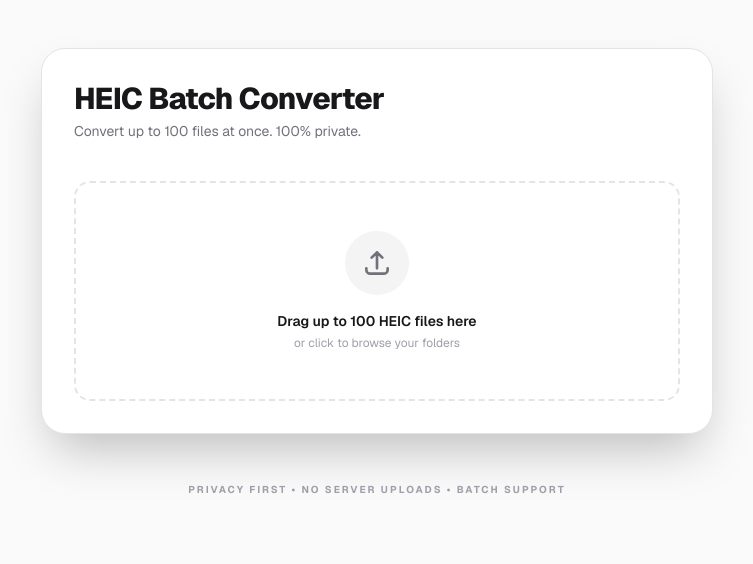
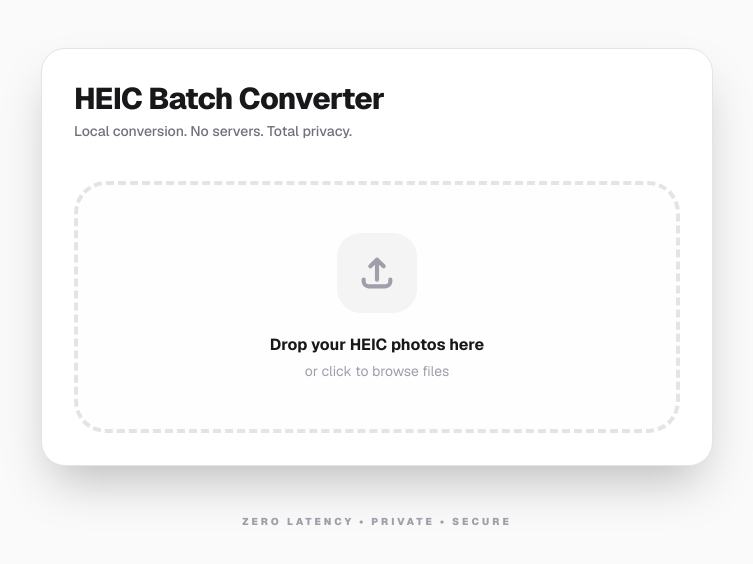
Before and after one commit to theneerajsahani/image-file-converter, a Next.js app: page / in a window 1280 px wide. Shown: the top 564 px of the page, without its empty margins (263-1016 px from the left). Built offline with nearby package versions, Linux system fonts and the light colour scheme.

Commit message:
Improve drag and drop robustness and add feedback

```diff
--- a/src/app/page.tsx
+++ b/src/app/page.tsx
@@ -15,15 +15,19 @@ export default function Home() {
   const [progress, setProgress] = useState(0);
   const [isDragging, setIsDragging] = useState(false);
 
-  const handleFiles = (selectedFiles: FileList | null) => {
+  const handleFiles = (selectedFiles: FileList | File[] | null) => {
     if (!selectedFiles) return;
+
+    console.log("Files received:", selectedFiles.length);
 
     const validFiles = Array.from(selectedFiles)
       .filter(f => f.name.toLowerCase().endsWith(".heic"))
-      .slice(0, 100); // Limit to 100 files
+      .slice(0, 100);
+
+    console.log("Valid HEIC files:", validFiles.length);
 
     if (validFiles.length === 0) {
-      alert("Please select .heic files");
+      alert("No valid .heic files found. Please make sure your files end with .heic");
       return;
     }
 
@@ -34,18 +38,24 @@ export default function Home() {
 
   const onDragOver = useCallback((e: React.DragEvent) => {
     e.preventDefault();
+    e.stopPropagation();
     setIsDragging(true);
   }, []);
 
   const onDragLeave = useCallback((e: React.DragEvent) => {
     e.preventDefault();
+    e.stopPropagation();
     setIsDragging(false);
   }, []);
 
   const onDrop = useCallback((e: React.DragEvent) => {
     e.preventDefault();
+    e.stopPropagation();
     setIsDragging(false);
-    handleFiles(e.dataTransfer.files);
+
+    if (e.dataTransfer.files && e.dataTransfer.files.length > 0) {
+      handleFiles(e.dataTransfer.files);
+    }
   }, []);
 
   const convertImages = async () => {
@@ -110,12 +120,12 @@ export default function Home() {
       <div className="w-full max-w-2xl p-8 bg-white dark:bg-zinc-900 rounded-3xl shadow-2xl border border-zinc-200 dark:border-zinc-800">
         <div className="flex justify-between items-start mb-10">
           <div>
-            <h1 className="text-3xl font-extrabold text-zinc-900 dark:text-zinc-50 tracking-tight text-left">HEIC Batch Converter</h1>
-            <p className="text-zinc-500 dark:text-zinc-400 text-sm mt-1">Convert up to 100 files at once. 100% private.</p>
+            <h1 className="text-3xl font-extrabold text-zinc-900 dark:text-zinc-50 tracking-tight">HEIC Batch Converter</h1>
+            <p className="text-zinc-500 dark:text-zinc-400 text-sm mt-1 font-medium">Local conversion. No servers. Total privacy.</p>
           </div>
           {files.length > 0 && (
-            <span className="px-3 py-1 bg-zinc-100 dark:bg-zinc-800 text-zinc-600 dark:text-zinc-400 rounded-full text-xs font-bold">
-              {files.length} {files.length === 1 ? 'file' : 'files'} selected
+            <span className="px-4 py-1.5 bg-zinc-900 dark:bg-zinc-50 text-zinc-50 dark:text-zinc-900 rounded-full text-[10px] font-black uppercase tracking-widest">
+              {files.length} {files.length === 1 ? 'file' : 'files'} ready
             </span>
           )}
         </div>
@@ -126,13 +136,12 @@ export default function Home() {
             onDragLeave={onDragLeave}
             onDrop={onDrop}
             className={`
-              relative group cursor-pointer
-              border-2 border-dashed rounded-2xl p-12
-              flex flex-col items-center justify-center gap-4
-              transition-all duration-200
+              relative border-4 border-dashed rounded-[2rem] p-12
+              flex flex-col items-center justify-center gap-5
+              transition-all duration-300 ease-in-out
               ${isDragging
-                ? "border-zinc-900 bg-zinc-100 dark:border-zinc-50 dark:bg-zinc-800/50 scale-[1.01]"
-                : "border-zinc-200 dark:border-zinc-800 hover:border-zinc-400 dark:hover:border-zinc-600"
+                ? "border-emerald-500 bg-emerald-50/50 dark:bg-emerald-500/5 scale-[1.01]"
+                : "border-zinc-200 dark:border-zinc-800 bg-zinc-50/30 dark:bg-zinc-950/30 hover:border-zinc-400 dark:hover:border-zinc-600"
               }
             `}
           >
@@ -141,30 +150,30 @@ export default function Home() {
               accept=".heic"
               multiple
               onChange={(e) => handleFiles(e.target.files)}
-              className="absolute inset-0 w-full h-full opacity-0 cursor-pointer z-10"
+              className="absolute inset-0 w-full h-full opacity-0 cursor-pointer z-20"
             />
-            <div className="w-16 h-16 bg-zinc-100 dark:bg-zinc-800 rounded-full flex items-center justify-center group-hover:scale-110 transition-transform duration-200">
-              <svg className="w-8 h-8 text-zinc-500" fill="none" stroke="currentColor" viewBox="0 0 24 24">
-                <path strokeLinecap="round" strokeLinejoin="round" strokeWidth="2" d="M4 16v1a3 3 0 003 3h10a3 3 0 003-3v-1m-4-8l-4-4m0 0L8 8m4-4v12"></path>
+            <div className={`w-20 h-20 rounded-3xl flex items-center justify-center transition-all duration-300 ${isDragging ? 'bg-emerald-500 text-white rotate-12' : 'bg-zinc-100 dark:bg-zinc-800 text-zinc-400'}`}>
+              <svg className="w-10 h-10" fill="none" stroke="currentColor" viewBox="0 0 24 24">
+                <path strokeLinecap="round" strokeLinejoin="round" strokeWidth="2.5" d="M4 16v1a3 3 0 003 3h10a3 3 0 003-3v-1m-4-8l-4-4m0 0L8 8m4-4v12"></path>
               </svg>
             </div>
-            <div className="text-center">
-              <p className="text-sm font-semibold text-zinc-900 dark:text-zinc-200">
-                {files.length > 0 ? `${files.length} files ready` : "Drag up to 100 HEIC files here"}
+            <div className="text-center space-y-1">
+              <p className="text-base font-bold text-zinc-900 dark:text-zinc-100">
+                {files.length > 0 ? "Files Loaded Successfully" : "Drop your HEIC photos here"}
               </p>
-              <p className="text-xs text-zinc-400 mt-1">or click to browse your folders</p>
+              <p className="text-sm text-zinc-400">or click to browse files</p>
             </div>
           </div>
 
           {isConverting && (
-            <div className="space-y-3">
-              <div className="flex justify-between text-xs font-bold text-zinc-500 uppercase">
-                <span>Converting...</span>
+            <div className="space-y-4 px-2">
+              <div className="flex justify-between text-[10px] font-black text-zinc-400 uppercase tracking-[0.2em]">
+                <span>Processing Queue</span>
                 <span>{progress}%</span>
               </div>
-              <div className="w-full bg-zinc-100 dark:bg-zinc-800 h-2.5 rounded-full overflow-hidden">
+              <div className="w-full bg-zinc-100 dark:bg-zinc-800 h-3 rounded-full overflow-hidden shadow-inner">
                 <div
-                  className="bg-zinc-900 dark:bg-zinc-50 h-full transition-all duration-300 ease-out"
+                  className="bg-emerald-500 h-full transition-all duration-500 ease-out"
                   style={{ width: `${progress}%` }}
                 ></div>
               </div>
@@ -174,31 +183,34 @@ export default function Home() {
           {!isConverting && files.length > 0 && results.length === 0 && (
             <button
               onClick={convertImages}
-              className="w-full py-4 px-6 bg-zinc-900 dark:bg-zinc-50 text-zinc-50 dark:text-zinc-900 rounded-2xl font-bold text-lg transition-all hover:opacity-90 shadow-xl active:scale-[0.97]"
+              className="w-full py-5 px-6 bg-zinc-900 dark:bg-zinc-50 text-zinc-50 dark:text-zinc-900 rounded-2xl font-black text-lg transition-all hover:scale-[1.02] active:scale-[0.98] shadow-2xl shadow-zinc-500/20"
             >
-              Start Conversion
+              Convert to JPEG
             </button>
           )}
 
           {results.length > 0 && (
-            <div className="flex flex-col gap-4 animate-in fade-in zoom-in duration-300">
+            <div className="flex flex-col gap-6 animate-in fade-in zoom-in duration-500">
               <button
                 onClick={downloadAll}
-                className="w-full py-4 px-6 bg-emerald-600 text-white rounded-2xl font-bold text-lg hover:bg-emerald-700 transition-all shadow-lg shadow-emerald-500/20 flex items-center justify-center gap-2"
+                className="w-full py-5 px-6 bg-emerald-600 text-white rounded-2xl font-black text-lg hover:bg-emerald-700 transition-all shadow-xl shadow-emerald-500/30 flex items-center justify-center gap-3 active:scale-[0.98]"
               >
-                <svg className="w-5 h-5" fill="none" stroke="currentColor" viewBox="0 0 24 24">
-                  <path strokeLinecap="round" strokeLinejoin="round" strokeWidth="2" d="M4 16v1a3 3 0 003 3h10a3 3 0 003-3v-1m-4-4l-4 4m0 0l-4-4m4 4V4"></path>
+                <svg className="w-6 h-6" fill="none" stroke="currentColor" viewBox="0 0 24 24">
+                  <path strokeLinecap="round" strokeLinejoin="round" strokeWidth="2.5" d="M4 16v1a3 3 0 003 3h10a3 3 0 003-3v-1m-4-4l-4 4m0 0l-4-4m4 4V4"></path>
                 </svg>
                 Download All ({results.length})
               </button>
 
-              <div className="max-h-60 overflow-y-auto pr-2 custom-scrollbar">
-                <div className="grid grid-cols-1 gap-2">
+              <div className="bg-zinc-50 dark:bg-zinc-800/30 rounded-3xl p-2 border border-zinc-100 dark:border-zinc-800">
+                <div className="max-h-52 overflow-y-auto pr-2 custom-scrollbar space-y-1">
                   {results.map((res, idx) => (
-                    <div key={idx} className="flex items-center justify-between p-3 bg-zinc-50 dark:bg-zinc-800/50 rounded-xl border border-zinc-100 dark:border-zinc-800 text-sm">
-                      <span className="truncate max-w-[200px] text-zinc-700 dark:text-zinc-300 font-medium">{res.name}</span>
-                      <a href={res.url} download={res.name} className="text-emerald-600 dark:text-emerald-400 font-bold hover:underline">
-                        Download
+                    <div key={idx} className="flex items-center justify-between p-4 hover:bg-white dark:hover:bg-zinc-800 rounded-2xl transition-colors text-sm">
+                      <div className="flex items-center gap-3">
+                        <div className="w-2 h-2 rounded-full bg-emerald-500"></div>
+                        <span className="truncate max-w-[200px] text-zinc-700 dark:text-zinc-300 font-bold">{res.name}</span>
+                      </div>
+                      <a href={res.url} download={res.name} className="text-emerald-600 dark:text-emerald-400 font-black text-xs uppercase tracking-widest hover:emerald-500">
+                        Get File
                       </a>
                     </div>
                   ))}
@@ -206,16 +218,16 @@ export default function Home() {
               </div>
               <button
                 onClick={() => { setFiles([]); setResults([]); setProgress(0); }}
-                className="text-center text-xs text-zinc-400 hover:text-zinc-600 dark:hover:text-zinc-300 transition-colors mt-2"
+                className="text-center text-[10px] font-black uppercase tracking-widest text-zinc-400 hover:text-red-500 transition-colors py-2"
               >
-                Clear all and start over
+                Reset Converter
               </button>
             </div>
           )}
         </div>
       </div>
-      <footer className="mt-12 text-zinc-400 dark:text-zinc-600 text-[10px] tracking-[0.2em] uppercase font-bold">
-        Privacy First • No Server Uploads • Batch Support
+      <footer className="mt-12 text-zinc-400 dark:text-zinc-600 text-[10px] tracking-[0.3em] uppercase font-black">
+        Zero Latency • Private • Secure
       </footer>
     </div>
   );
```
